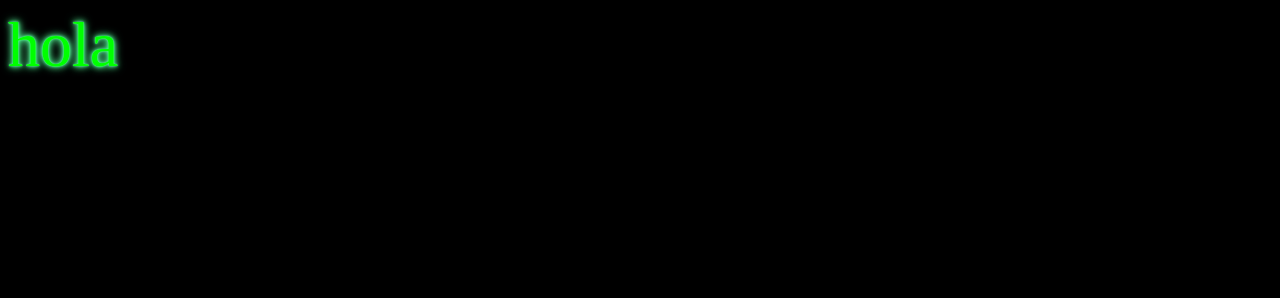
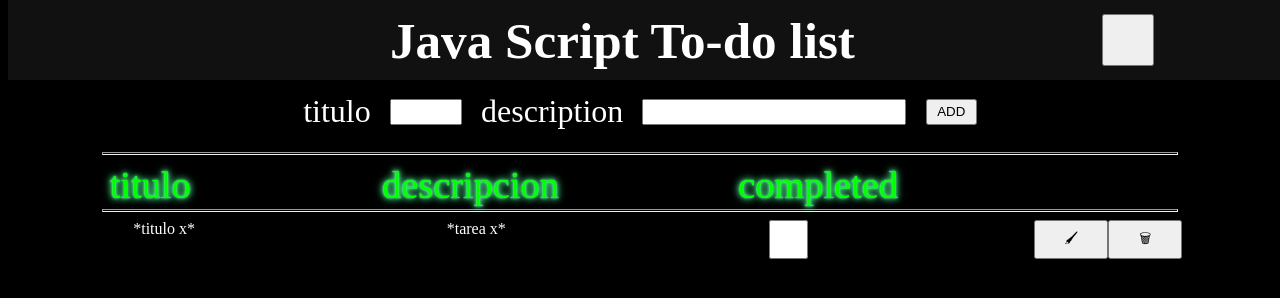
Before and after one commit to Josearturochavez/Josearturochavez.github.io, a plain HTML site: page index.html in a window 1280 px wide. Drawn offline with Linux system fonts and the light colour scheme.

Commit message:
inicio del esqueleto y estructura del formulario, version 0.2

```diff
--- a/index.html
+++ b/index.html
@@ -18,6 +18,56 @@ git push
 
     </head>
     <body>
-        <font>hola</font>
+        <header>
+            <h1>
+                Java Script To-do list
+            </h1>
+            <button id="Menu">
+
+            </button>
+        </header>
+        <div id="Options">
+            <label> titulo </label>
+            <input type="text" id="titulo">
+
+            <label> description </label>
+            <input type="text" id="description">
+
+            <button id="Add">ADD</button>
+        </div>
+
+        <hr width="85%" size="3">
+        <div id="Descripciones">
+            <div class="Descripciones--div">
+                <font>titulo</font>
+            </div>
+            <div class="Descripciones--div">
+                <font>descripcion</font>
+            </div>
+            <div class="Descripciones--div">
+                <font>completed</font>
+            </div>
+            <div class="Descripciones--div">
+
+            </div>
+        </div>
+        <div id="Tarea">
+            <hr width="85%" size="3">
+            <div id="Tarea2">
+                <div class="Tarea--div">
+                    *titulo x*
+                </div>
+                <div class="Tarea--div">
+                    *tarea x*
+                </div>
+                <input type="checkbox" name="terminada" class="Tarea--div">
+                <button class="Tarea--div_nofin">
+                    🖌
+                </button>
+                <button class="Tarea--div_fin">
+                    🗑
+                </button>
+            </div>
+        </div>
     </body>
 </html>
--- a/style.css
+++ b/style.css
@@ -1,9 +1,95 @@
+div{
+	display: inline;
+}
+#Descripciones{
+	text-align: center;
+	display: flex;
+	justify-content: center;
+}
+.Descripciones--div{
+	text-align: center;
+	margin: 0 7vw;
+	width: 20vw;
+	height: 3vw;
+}
+#Tarea2{
+	display: flex;
+	justify-content: center;
+}
+.Tarea--div{
+	text-align: center;
+	width: 20vw;
+	height: 3vw;
+	margin: 0 7vw;
+}
+.Tarea--div_fin{
+	text-align: center;
+	margin: 0 7vw 0 0;
+	width: 10vw;
+	height: 3vw;
+}
+.Tarea--div_nofin{
+	text-align: center;
+	width: 10vw;
+	height: 3vw;
+	margin: 0 0 0 7vw;
+}
 body{
 	background-color: #000;
 }
+h1{
+	text-align: center;
+	font-size: 4vw;
+	width: 75vw;
+	display: inline;
+}
+#Menu{
+	color: #0f0;
+	width: 4vw;
+	height: 4vw;
+}
+header{
+	background-color: #111;
+	align-items: center;
+	justify-content: center;
+	display: flex;
+	height: 10vh;
+	width: 100vw;
+	color: #fff;
+	position: fixed;
+	top: 0;
+}
+#Add{
+	margin: 1.5vw;
+	width: 4vw;
+	height: 2vw;
 
+}
+label{
+	font-size: 2.5vw;
+	margin: 0 1.5vw;
+}
+#titulo{
+	width: 5vw;
+	height: 1.5vw;
+}
+#description{
+	width: 20vw;
+	height: 1.5vw;
+}
+#Options{
+	display: flex;
+	justify-content: center;
+	align-items: center;
+	position: static;
+	margin: 10vh 0 0 0;
+}
 font{
 	color: #0f0;
 	text-shadow: 0 0 1px #5f9, 0 0 3px #5f9, 0 0 6px #5f9, 0 0 10px #5f9;
-	font-size: 5vw;
+	font-size: 3vw;
 }
+
+label,hr,div{
+	color: #fff;
+}
```
